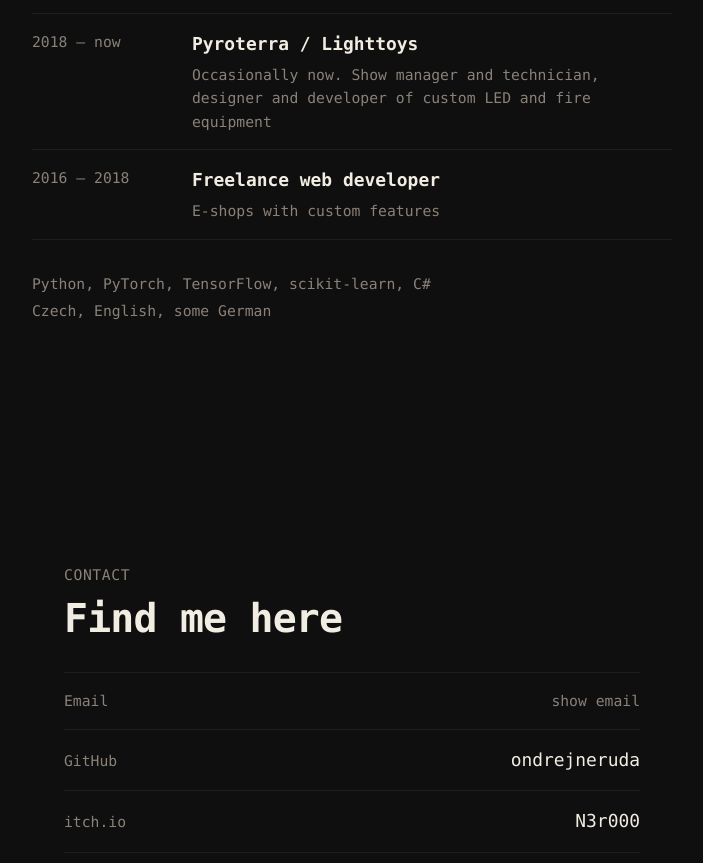
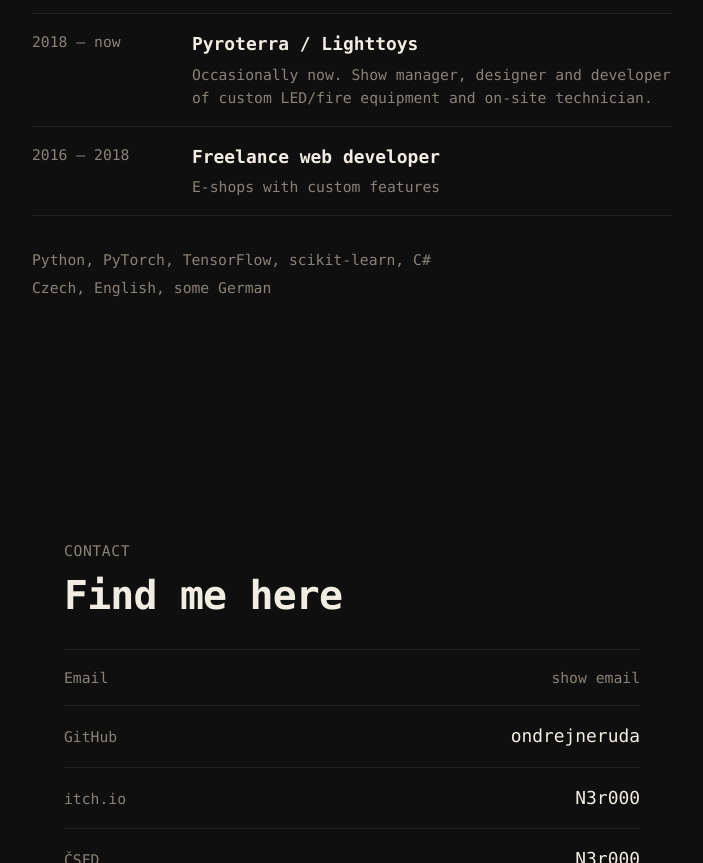
Before and after one commit to ondrejneruda/ondrejneruda.github.io, a plain HTML site: page index.html in a window 1280 px wide. Shown: the part 1821-2684 px from the top of the page, without its empty margins (288-991 px from the left). Drawn offline with Linux system fonts and the light colour scheme; a web font is replaced by a local one.

Commit message:
About: Pyroterra wording
Co-Authored-By: Claude Opus 5.5 (1M context) <noreply@anthropic.com>

```diff
--- a/index.html
+++ b/index.html
@@ -92,7 +92,7 @@
         </li>
         <li>
           <span class="timeline__when">2018 – now</span>
-          <div><p class="timeline__what">Pyroterra / Lighttoys</p><p class="timeline__where">Occasionally now. Show manager and technician, designer and developer of custom LED and fire equipment</p></div>
+          <div><p class="timeline__what">Pyroterra / Lighttoys</p><p class="timeline__where">Occasionally now. Show manager, designer and developer of custom LED/fire equipment and on-site technician.</p></div>
         </li>
         <li>
           <span class="timeline__when">2016 – 2018</span>
```
